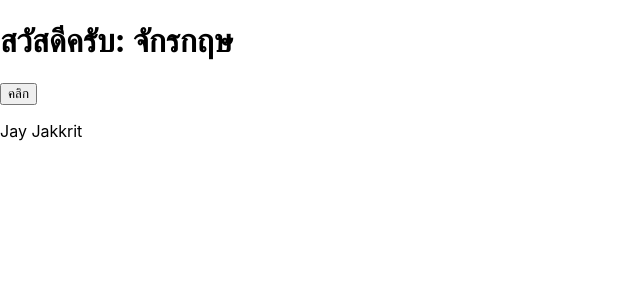
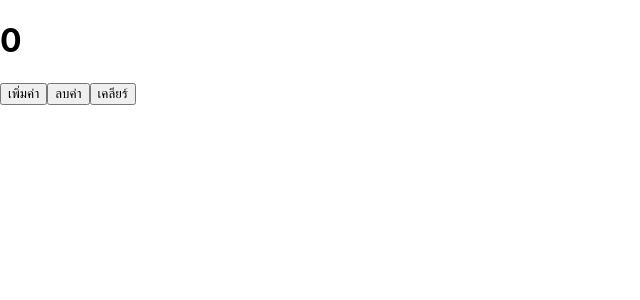
Before and after one commit to jayrboy/basic-react, a React (Create React App) app: page / in a window 1280 px wide. Shown: the top 300 px of the page, without its empty margins (0-640 px from the left). Built offline with nearby package versions, Linux system fonts and the light colour scheme.

Commit message:
Update useState App.js
Update useState App.js

```diff
--- a/src/App.js
+++ b/src/App.js
@@ -1,10 +1,15 @@
+import { useState } from "react";
+
 function App() {
-  const name = "จักรกฤษ";
+  // create state
+  let [count, setCount] = useState(0);
+
   return (
     <>
-      <h1>สวัสดีครับ: {name}</h1>
-      <button onClick={() => alert("สวัสดี React")}>คลิก</button>
-      <p>Jay Jakkrit</p>
+      <h1>{count}</h1>
+      <button onClick={() => setCount(count + 1)}>เพิ่มค่า</button>
+      <button onClick={() => setCount(count - 1)}>ลบค่า</button>
+      <button onClick={() => setCount(0)}>เคลียร์</button>
     </>
   );
 }
```
